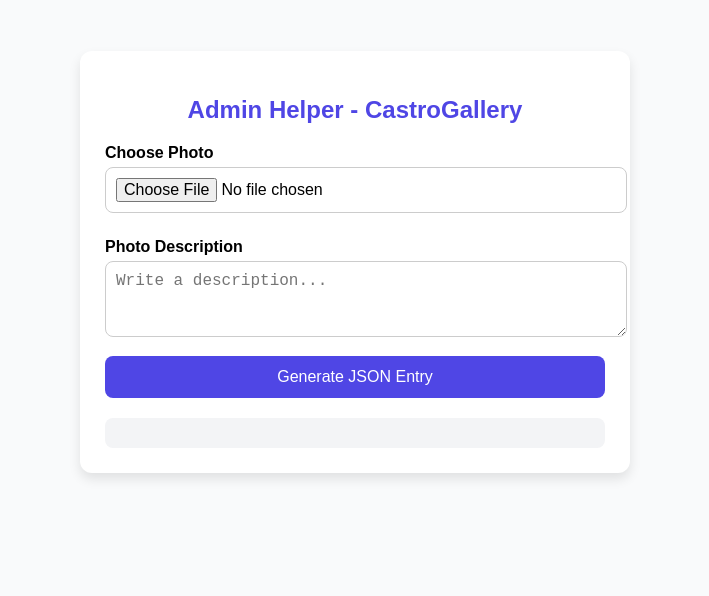
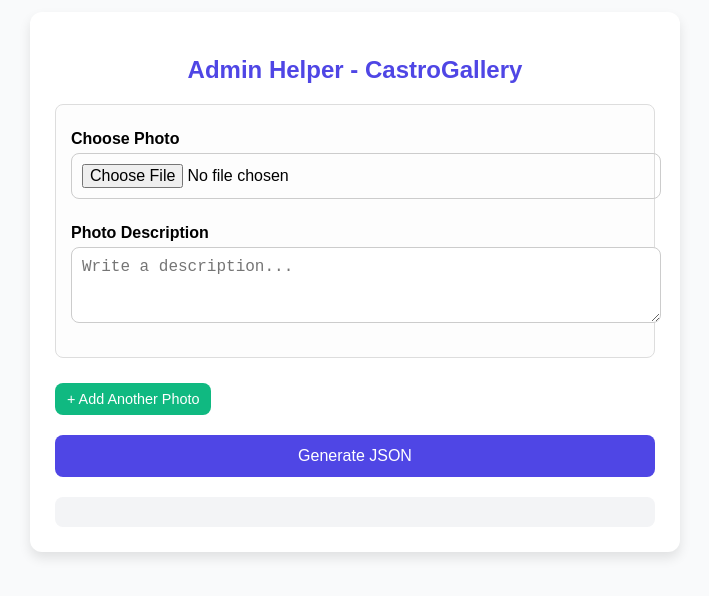
Before and after one commit to CastrOdhiambo/CastroGallery, a website: page admin.html in a window 1280 px wide. Shown: the part 138-734 px from the top of the page, without its empty margins (285-994 px from the left). Drawn offline with Linux system fonts and the light colour scheme.

Commit message:
Update admin.html

```diff
--- a/admin.html
+++ b/admin.html
@@ -10,11 +10,12 @@
       display: flex;
       justify-content: center;
       align-items: center;
-      height: 100vh;
+      min-height: 100vh;
       margin: 0;
+      padding: 20px;
     }
     .container {
-      width: 500px;
+      width: 600px;
       background: white;
       padding: 25px;
       border-radius: 12px;
@@ -24,6 +25,13 @@
       text-align: center;
       margin-bottom: 20px;
       color: #4f46e5;
+    }
+    .photo-entry {
+      border: 1px solid #ddd;
+      border-radius: 8px;
+      padding: 15px;
+      margin-bottom: 15px;
+      background: #fdfdfd;
     }
     label {
       display: block;
@@ -47,9 +55,17 @@
       cursor: pointer;
       font-size: 1rem;
       width: 100%;
+      margin-top: 10px;
     }
     button:hover {
       background: #3730a3;
+    }
+    .small-btn {
+      background: #10b981;
+      font-size: 0.9rem;
+      padding: 8px 12px;
+      width: auto;
+      margin-bottom: 10px;
     }
     .output {
       margin-top: 20px;
@@ -64,39 +80,63 @@
 <body>
   <div class="container">
     <h2>Admin Helper - CastroGallery</h2>
-    <label for="photo">Choose Photo</label>
-    <input type="file" id="photo" accept="image/*">
 
-    <label for="description">Photo Description</label>
-    <textarea id="description" rows="3" placeholder="Write a description..."></textarea>
+    <div id="photo-container">
+      <!-- Photo entries will appear here -->
+    </div>
 
-    <button onclick="generateJSON()">Generate JSON Entry</button>
+    <button class="small-btn" onclick="addPhotoEntry()">+ Add Another Photo</button>
+    <button onclick="generateJSON()">Generate JSON</button>
 
     <div class="output" id="output"></div>
   </div>
 
   <script>
+    let entryCount = 0;
+
+    function addPhotoEntry() {
+      entryCount++;
+      const container = document.getElementById("photo-container");
+
+      const entryDiv = document.createElement("div");
+      entryDiv.classList.add("photo-entry");
+      entryDiv.innerHTML = `
+        <label for="photo-${entryCount}">Choose Photo</label>
+        <input type="file" id="photo-${entryCount}" accept="image/*">
+
+        <label for="description-${entryCount}">Photo Description</label>
+        <textarea id="description-${entryCount}" rows="3" placeholder="Write a description..."></textarea>
+      `;
+      container.appendChild(entryDiv);
+    }
+
     function generateJSON() {
-      const photoInput = document.getElementById("photo");
-      const description = document.getElementById("description").value.trim();
-      const outputDiv = document.getElementById("output");
+      const entries = [];
+      for (let i = 1; i <= entryCount; i++) {
+        const photoInput = document.getElementById("photo-" + i);
+        const description = document.getElementById("description-" + i).value.trim();
 
-      if (!photoInput.files.length || !description) {
-        alert("Please select a photo and write a description.");
-        return;
+        if (photoInput && photoInput.files.length && description) {
+          const fileName = photoInput.files[0].name;
+          const filePath = "photos/" + fileName;
+
+          entries.push({
+            url: filePath,
+            description: description
+          });
+        }
       }
 
-      // Only get file name, not full local path
-      const fileName = photoInput.files[0].name;
-      const filePath = "photos/" + fileName;
+      const outputDiv = document.getElementById("output");
+      if (entries.length === 0) {
+        outputDiv.textContent = "No valid entries provided.";
+      } else {
+        outputDiv.textContent = JSON.stringify(entries, null, 2);
+      }
+    }
 
-      const jsonEntry = {
-        url: filePath,
-        description: description
-      };
-
-      outputDiv.textContent = JSON.stringify(jsonEntry, null, 2);
-    }
+    // Add first entry on load
+    window.onload = addPhotoEntry;
   </script>
 </body>
 </html>
```
